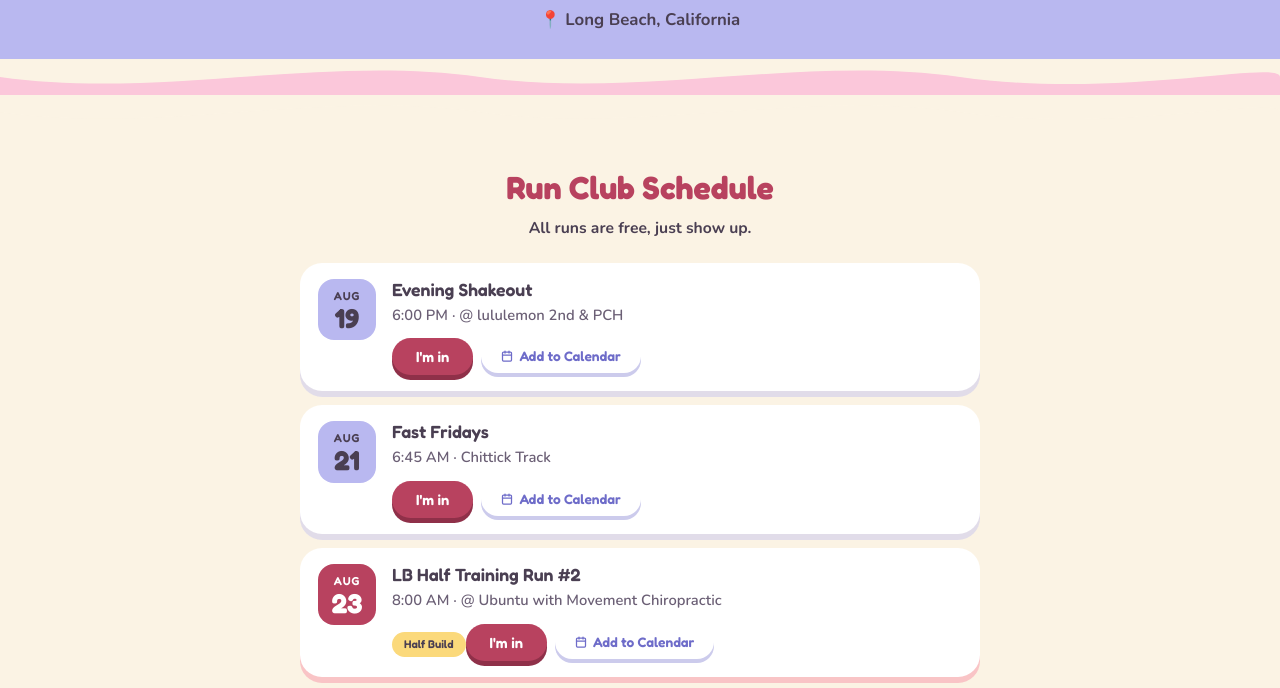
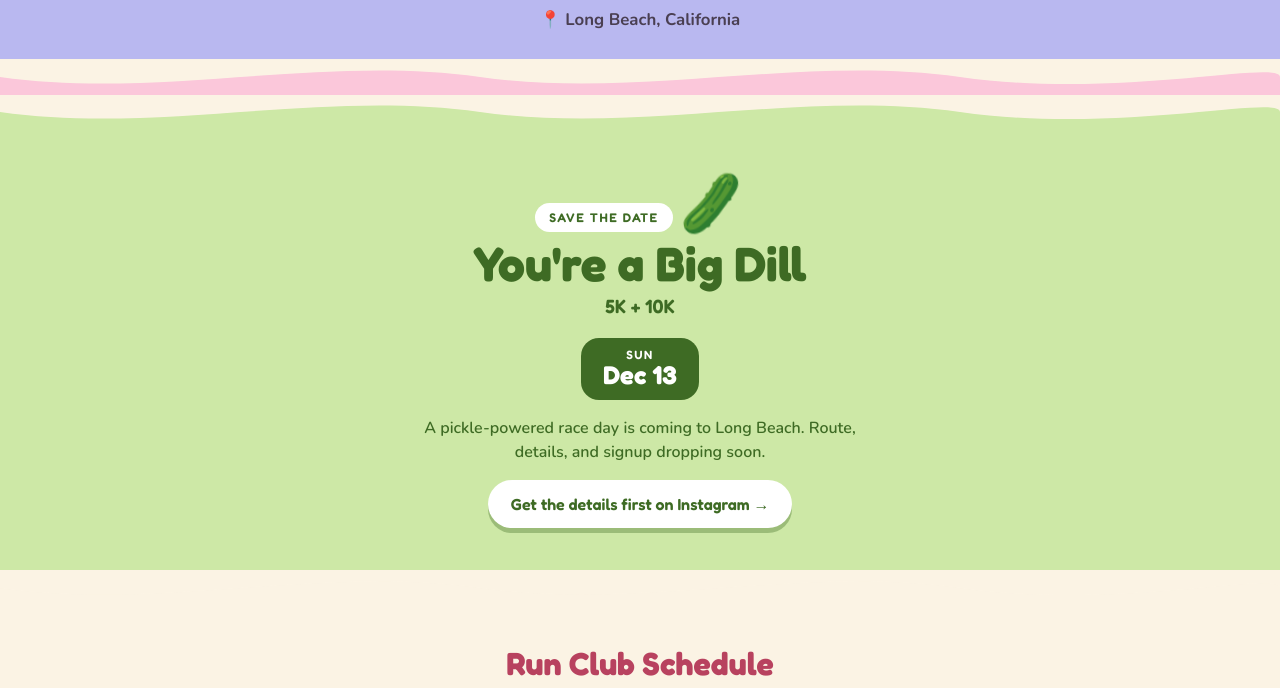
Before and after one commit to martin10290-cyber/happyout-site, a plain HTML site: page index.html in a window 1280 px wide. Shown: the part 660-1348 px from the top of the page. Drawn offline with nearby package versions, Linux system fonts and the light colour scheme; no server answers.

Commit message:
Reorder sections, add Big Dill 5K/10K teaser, Strava route note in FAQ
Co-Authored-By: Claude Opus 5.5 <noreply@anthropic.com>
Claude-Session: https://claude.ai/code/session_015zUWDAyMP2TDQGYMTr587h

```diff
--- a/index.html
+++ b/index.html
@@ -36,6 +36,8 @@ j=d.createElement(s),dl=l!='dataLayer'?'&l='+l:'';j.async=true;j.src=
     --ink:#4A3F52;
     --white:#ffffff;
     --cream:#FBF3E4;
+    --pickle:#CDE8A6;
+    --pickle-deep:#3E6B24;
   }
   *{box-sizing:border-box;margin:0;padding:0;}
   html{scroll-behavior:smooth;}
@@ -288,6 +290,21 @@ j=d.createElement(s),dl=l!='dataLayer'?'&l='+l:'';j.async=true;j.src=
   .linkbtn .arrow{margin-left:auto;opacity:.4;}
 
   /* FOOTER */
+  /* Big Dill teaser */
+  .panel-pickle{background:var(--pickle);}
+  .dill{text-align:center;color:var(--pickle-deep);}
+  .dill-eyebrow{display:inline-block;font-family:'Fredoka',sans-serif;font-weight:600;font-size:.78rem;letter-spacing:.12em;text-transform:uppercase;background:var(--white);padding:5px 14px;border-radius:20px;}
+  .dill-pickle{font-size:3.4rem;line-height:1;margin-top:14px;display:inline-block;animation:dillwiggle 2.4s ease-in-out infinite;}
+  @keyframes dillwiggle{0%,100%{transform:rotate(-10deg)}50%{transform:rotate(10deg)}}
+  @media (prefers-reduced-motion:reduce){.dill-pickle{animation:none}}
+  .dill-title{font-family:'Fredoka',sans-serif;font-weight:700;font-size:clamp(2.1rem,8vw,3rem);line-height:1.05;margin-top:6px;}
+  .dill-dist{font-family:'Fredoka',sans-serif;font-weight:600;font-size:1.2rem;margin-top:4px;}
+  .dill-date{display:inline-flex;flex-direction:column;background:var(--pickle-deep);color:var(--white);border-radius:18px;padding:10px 22px;margin-top:16px;font-family:'Fredoka',sans-serif;line-height:1.1;}
+  .dill-date span{font-size:.75rem;letter-spacing:.12em;text-transform:uppercase;font-weight:600;}
+  .dill-date b{font-size:1.6rem;font-weight:700;}
+  .dill-copy{max-width:440px;margin:16px auto 0;font-weight:600;line-height:1.5;}
+  .dill-cta{display:inline-block;margin-top:16px;background:var(--white);color:var(--pickle-deep);font-family:'Fredoka',sans-serif;font-weight:600;text-decoration:none;padding:12px 22px;border-radius:30px;box-shadow:0 5px 0 rgba(62,107,36,.35);transition:transform .15s ease;}
+  .dill-cta:hover{transform:translateY(-2px);}
   /* FAQ */
   .faq{display:flex;flex-direction:column;gap:12px;}
   .faq details{background:var(--white);border-radius:22px;box-shadow:0 6px 0 rgba(185,184,240,.4);overflow:hidden;}
@@ -318,9 +335,9 @@ height="0" width="0" style="display:none;visibility:hidden"></iframe></noscript>
   <div class="topbar">☀ RSVP for runs + grab club photos below ☀</div>
   <nav class="nav">
     <a href="#schedule">Schedule</a>
+    <a href="#findus">Find Us</a>
     <a href="#photos">Photos</a>
     <a href="#faq">FAQ</a>
-    <a href="#findus">Find Us</a>
   </nav>
 
   <header class="hero">
@@ -341,6 +358,22 @@ height="0" width="0" style="display:none;visibility:hidden"></iframe></noscript>
     </div>
   </div>
 
+  <svg class="wave" viewBox="0 0 1200 40" preserveAspectRatio="none" aria-hidden="true"><path d="M0,20 C150,45 300,-5 450,20 C600,45 750,-5 900,20 C1050,45 1200,0 1200,20 L1200,40 L0,40 Z" fill="var(--pickle)"/></svg>
+
+  <section class="block panel-pickle" id="bigdill">
+    <div class="wrap">
+      <div class="dill">
+        <div class="dill-eyebrow">Save the date</div>
+        <div class="dill-pickle" aria-hidden="true">🥒</div>
+        <h2 class="dill-title">You're a Big Dill</h2>
+        <div class="dill-dist">5K + 10K</div>
+        <div class="dill-date"><span>Sun</span><b>Dec 13</b></div>
+        <p class="dill-copy">A pickle-powered race day is coming to Long Beach. Route, details, and signup dropping soon.</p>
+        <a class="dill-cta" href="https://www.instagram.com/happyoutrunclub/" target="_blank" rel="noopener">Get the details first on Instagram →</a>
+      </div>
+    </div>
+  </section>
+
   <svg class="wave" viewBox="0 0 1200 40" preserveAspectRatio="none" aria-hidden="true"><path d="M0,20 C150,45 300,-5 450,20 C600,45 750,-5 900,20 C1050,45 1200,0 1200,20 L1200,40 L0,40 Z" fill="var(--cream)"/></svg>
 
   <section class="block panel-cream" id="schedule">
@@ -348,6 +381,20 @@ height="0" width="0" style="display:none;visibility:hidden"></iframe></noscript>
       <h2 class="section-title">Run Club Schedule</h2>
       <p class="section-sub">All runs are free, just show up.</p>
       <div class="runlist" id="runlist"></div>
+    </div>
+  </section>
+
+  <svg class="wave" viewBox="0 0 1200 40" preserveAspectRatio="none" aria-hidden="true"><path d="M0,20 C150,45 300,-5 450,20 C600,45 750,-5 900,20 C1050,45 1200,0 1200,20 L1200,40 L0,40 Z" fill="var(--sky)"/></svg>
+
+  <section class="block panel-sky" id="findus">
+    <div class="wrap">
+      <h2 class="section-title">Find Us</h2>
+      <p class="section-sub">Wherever you already hang out — we're there.</p>
+      <div class="links">
+        <a class="linkbtn" href="https://www.strava.com/clubs/1272286" target="_blank" rel="noopener"><span class="ic">🏃</span> Join us on Strava <span class="arrow">→</span></a>
+        <a class="linkbtn" href="https://www.instagram.com/happyoutrunclub/" target="_blank" rel="noopener"><span class="ic">📸</span> Follow on Instagram <span class="arrow">→</span></a>
+        <a class="linkbtn" href="https://happyoutrunclub.myshopify.com/" target="_blank" rel="noopener"><span class="ic">👕</span> Shop the Merch <span class="arrow">→</span></a>
+      </div>
     </div>
   </section>
 
@@ -375,24 +422,10 @@ height="0" width="0" style="display:none;visibility:hidden"></iframe></noscript>
         <details><summary>How fast do you go?</summary><div class="ans">Every pace is welcome. Run your own pace, and we regroup at the end.</div></details>
         <details><summary>How far are the runs?</summary><div class="ans">Usually 3 to 5 miles. Check each run on the <a href="#schedule">schedule</a> for details.</div></details>
         <details><summary>I'm new to running. Is this for me?</summary><div class="ans">Absolutely. Walk breaks are totally fine, and nobody gets judged for their pace. Plenty of us started as beginners.</div></details>
-        <details><summary>Where do we meet?</summary><div class="ans">The meetup spot is listed on each run in the <a href="#schedule">schedule</a>. Tap "Add to Calendar" to save the time and place.</div></details>
+        <details><summary>Where do we meet?</summary><div class="ans">The meetup spot is listed on each run in the <a href="#schedule">schedule</a>. Tap "Add to Calendar" to save the time and place. For route details, join our <a href="https://www.strava.com/clubs/1272286" target="_blank" rel="noopener">Strava club</a>, where we post each route.</div></details>
         <details><summary>Can I bring my dog or a stroller?</summary><div class="ans">Yes, both are welcome.</div></details>
         <details><summary>What happens after the run?</summary><div class="ans">We usually grab coffee and hang out. Stay as long as you like.</div></details>
         <details><summary>How do I stay in the loop?</summary><div class="ans">Bookmark this page, and follow us on <a href="https://www.instagram.com/happyoutrunclub/" target="_blank" rel="noopener">Instagram</a> and <a href="https://www.strava.com/clubs/1272286" target="_blank" rel="noopener">Strava</a>.</div></details>
-      </div>
-    </div>
-  </section>
-
-  <svg class="wave" viewBox="0 0 1200 40" preserveAspectRatio="none" aria-hidden="true"><path d="M0,20 C150,45 300,-5 450,20 C600,45 750,-5 900,20 C1050,45 1200,0 1200,20 L1200,40 L0,40 Z" fill="var(--sky)"/></svg>
-
-  <section class="block panel-sky" id="findus">
-    <div class="wrap">
-      <h2 class="section-title">Find Us</h2>
-      <p class="section-sub">Wherever you already hang out — we're there.</p>
-      <div class="links">
-        <a class="linkbtn" href="https://www.strava.com/clubs/1272286" target="_blank" rel="noopener"><span class="ic">🏃</span> Join us on Strava <span class="arrow">→</span></a>
-        <a class="linkbtn" href="https://www.instagram.com/happyoutrunclub/" target="_blank" rel="noopener"><span class="ic">📸</span> Follow on Instagram <span class="arrow">→</span></a>
-        <a class="linkbtn" href="https://happyoutrunclub.myshopify.com/" target="_blank" rel="noopener"><span class="ic">👕</span> Shop the Merch <span class="arrow">→</span></a>
       </div>
     </div>
   </section>
@@ -932,5 +965,9 @@ height="0" width="0" style="display:none;visibility:hidden"></iframe></noscript>
     document.addEventListener('auxclick', handleOutboundClick);
   </script>
 
+<script>
+  (function(){var d=document.getElementById('bigdill');if(!d)return;
+    if(Date.now()>new Date('2026-12-14T00:00:00-08:00').getTime()){d.style.display='none';var w=d.previousElementSibling;if(w&&w.classList.contains('wave'))w.style.display='none';}})();
+</script>
 </body>
 </html>
```
